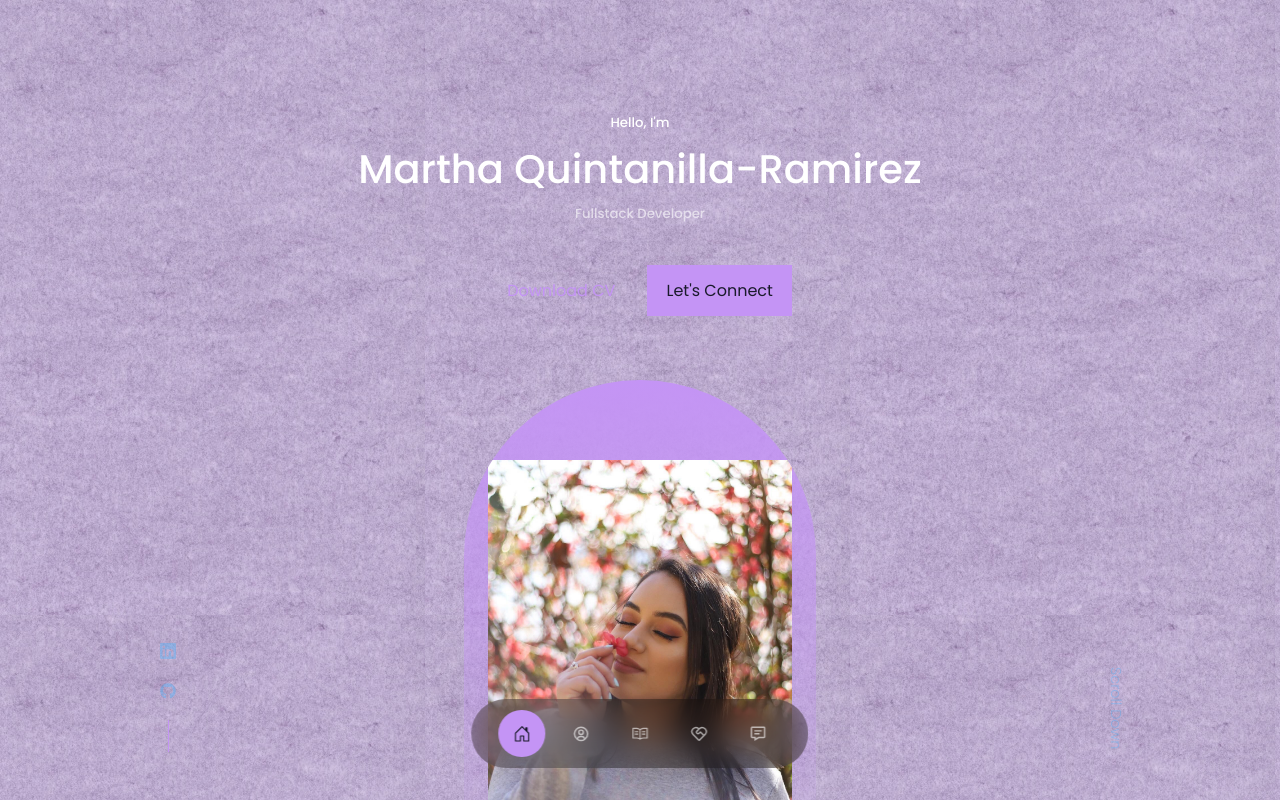
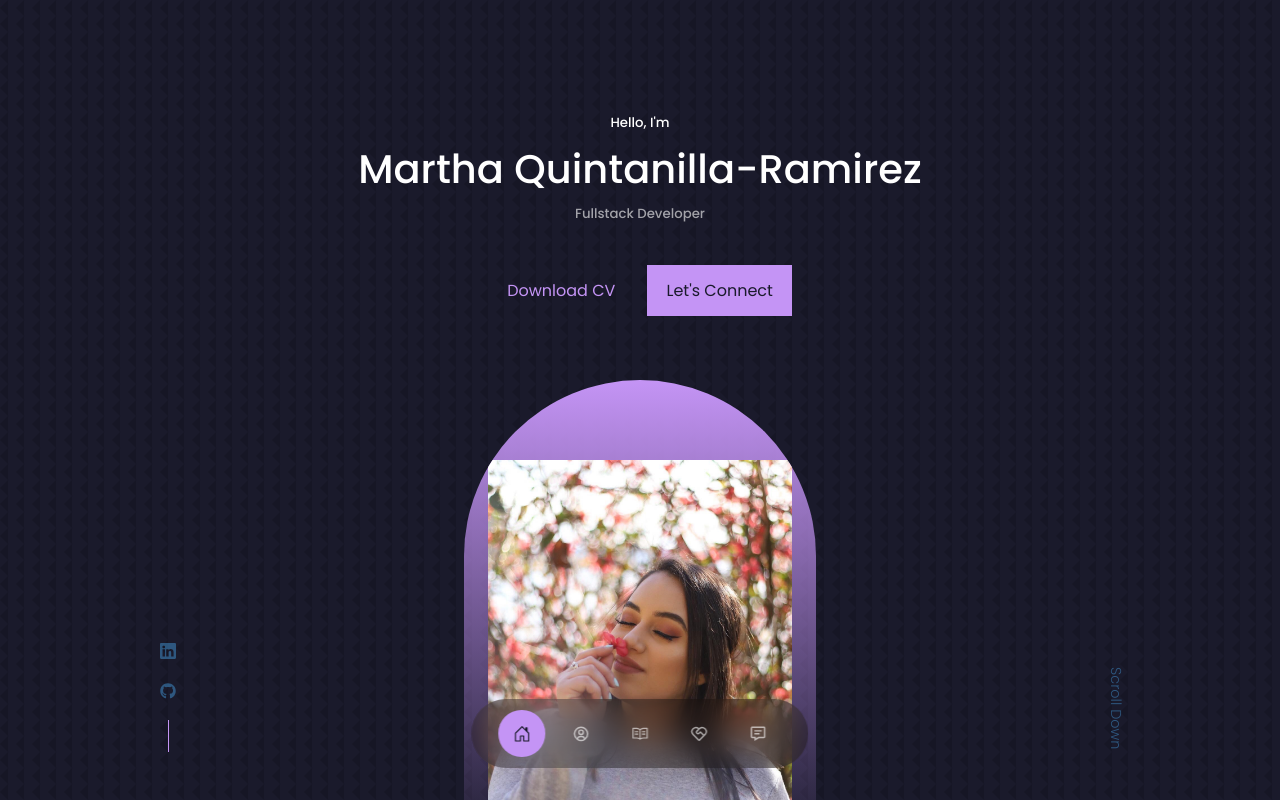
Before and after one commit to Marthaquinram/portfolio, a React (Create React App) app: page / in a window 1280 px wide. Shown: the top 800 px of the page. Built offline with nearby package versions, Linux system fonts and the light colour scheme.

Commit message:
changed some colors

```diff
--- a/src/index.css
+++ b/src/index.css
@@ -42,8 +42,8 @@ font-family: 'Poppins', sans-serif;
 background: var(--color-bg);
 color: var(--color-white);
 line-height: 1.7;
-background-image: url(./assets/lavender.jpeg);
-/* background-image: url(./assets/bg-texture.png); */
+/* background-image: url(./assets/lavender.jpeg); */
+background-image: url(./assets/bg-texture.png);
 }
 
 /*---------------------GENERAL STYLES------------------------*/
```
